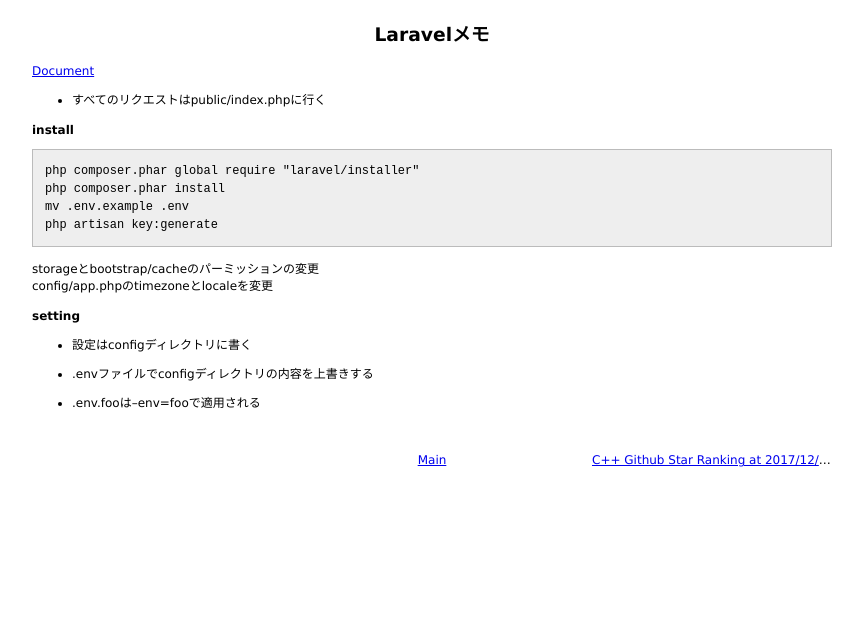
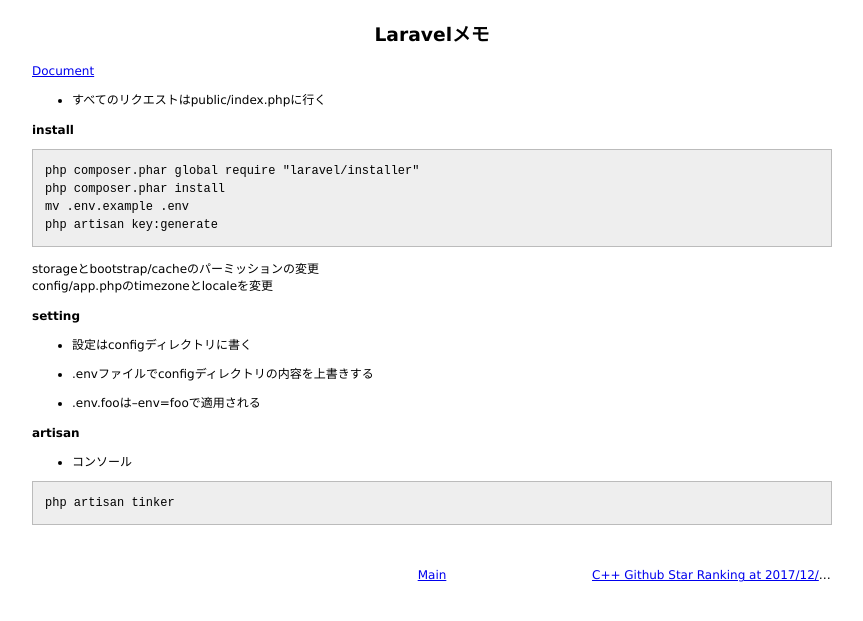
Before and after one commit to 38elements/38elements.github.com, a Jekyll site: the page built from _posts/2018-01-12-laravel.md, in a window 1280 px wide. Shown: the top 621 px of the page, without its empty margins (208-1071 px from the left). Built offline with Jekyll 4.4.1, drawn with Linux system fonts in a browser that asks for light colours.

Commit message:
Update 2018-01-12-laravel.md

````diff
--- a/_posts/2018-01-12-laravel.md
+++ b/_posts/2018-01-12-laravel.md
@@ -25,3 +25,11 @@ config/app.phpのtimezoneとlocaleを変更
 * .envファイルでconfigディレクトリの内容を上書きする
 
 * .env.fooは--env=fooで適用される
+
+#### artisan
+
+* コンソール
+
+```
+php artisan tinker
+```
````
